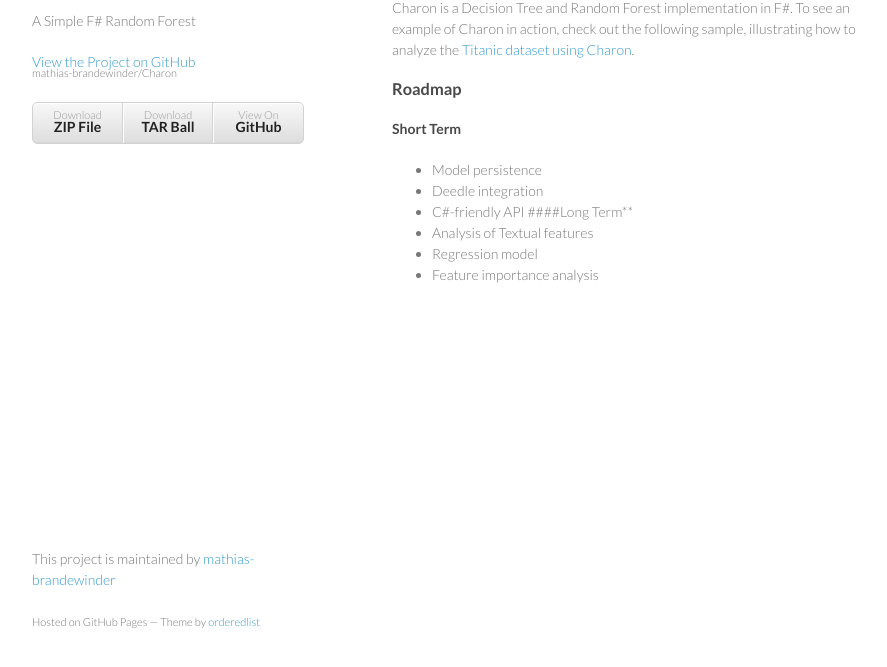
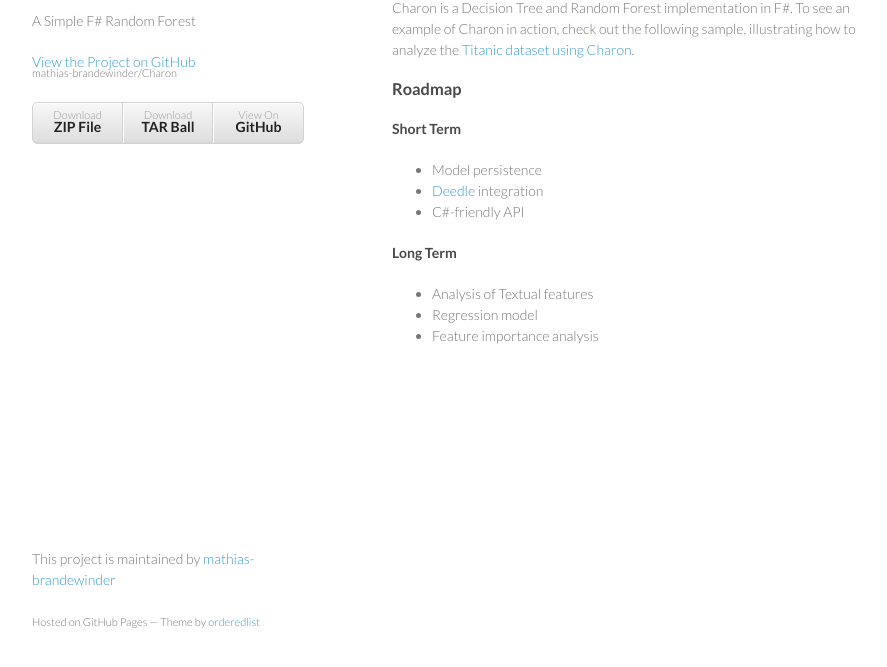
Before and after one commit to mathias-brandewinder/Charon, a plain HTML site: page index.html in a window 1280 px wide. Shown: the part 99-766 px from the top of the page, without its empty margins (178-1065 px from the left). Drawn offline with Linux system fonts and the light colour scheme.

Commit message:
Create gh-pages branch via GitHub

```diff
--- a/index.html
+++ b/index.html
@@ -42,9 +42,13 @@ To see an example of Charon in action, check out the following sample, illustrat
 
 <ul>
 <li>Model persistence</li>
-<li>Deedle integration</li>
-<li>C#-friendly API
-####Long Term**</li>
+<li>
+<a href="http://bluemountaincapital.github.io/Deedle/">Deedle</a> integration</li>
+<li>C#-friendly API</li>
+</ul><h4>
+<a name="long-term" class="anchor" href="#long-term"><span class="octicon octicon-link"></span></a>Long Term</h4>
+
+<ul>
 <li>Analysis of Textual features</li>
 <li>Regression model</li>
 <li>Feature importance analysis</li>
--- a/params.json
+++ b/params.json
@@ -1 +1 @@
-{"name":"Charon","tagline":"A Simple F# Random Forest","body":"### What is Charon?\r\nCharon is a Decision Tree and Random Forest implementation in F#.\r\nTo see an example of Charon in action, check out the following sample, illustrating how to analyze the [Titanic dataset using Charon](https://github.com/mathias-brandewinder/Charon/blob/1188e24e312069e4a4e19199342ae9db5e5456d0/Charon/Charon.Examples/Titanic.fsx).\r\n\r\n### Roadmap\r\n####Short Term\r\n* Model persistence\r\n* Deedle integration\r\n* C#-friendly API\r\n####Long Term**\r\n* Analysis of Textual features\r\n* Regression model\r\n* Feature importance analysis","google":"","note":"Don't delete this file! It's used internally to help with page regeneration."}
+{"name":"Charon","tagline":"A Simple F# Random Forest","body":"### What is Charon?\r\n\r\nCharon is a Decision Tree and Random Forest implementation in F#.\r\nTo see an example of Charon in action, check out the following sample, illustrating how to analyze the [Titanic dataset using Charon](https://github.com/mathias-brandewinder/Charon/blob/1188e24e312069e4a4e19199342ae9db5e5456d0/Charon/Charon.Examples/Titanic.fsx).\r\n\r\n### Roadmap\r\n\r\n####Short Term\r\n\r\n* Model persistence\r\n* [Deedle](http://bluemountaincapital.github.io/Deedle/) integration\r\n* C#-friendly API\r\n\r\n####Long Term\r\n\r\n* Analysis of Textual features\r\n* Regression model\r\n* Feature importance analysis","google":"","note":"Don't delete this file! It's used internally to help with page regeneration."}
```
